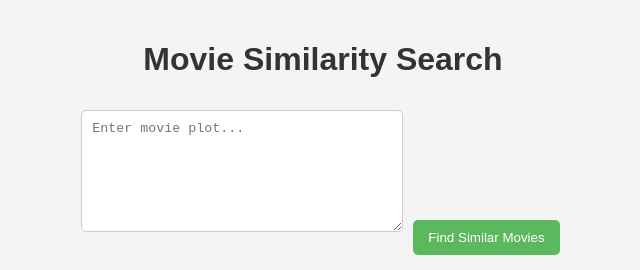
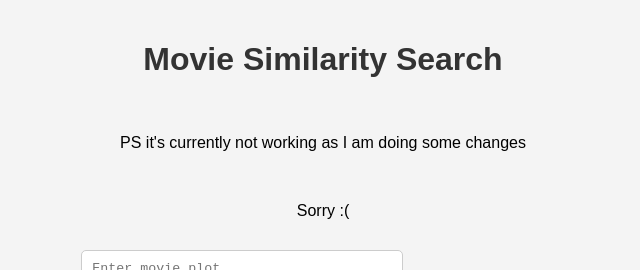
Before and after one commit to ahmed5145/Movies-Similarity-Recommender, a React (Create React App) app in the folder movie-similarity-frontend/: page / in a window 1280 px wide. Shown: the top 270 px of the page, without its empty margins (317-957 px from the left). Built offline with nearby package versions, Linux system fonts and the light colour scheme; no server answers.

Commit message:
Update App.js

```diff
--- a/movie-similarity-frontend/src/App.js
+++ b/movie-similarity-frontend/src/App.js
@@ -43,7 +43,9 @@ const App = () => {
 
   return (
     <div className="app">
-      <h1>Movie Similarity Search</h1>
+      <h1>Movie Similarity Search</h1><br></br>
+      <p> PS it's currently not working as I am doing some changes</p><br></br>
+      <p> Sorry :( </p>
       <MovieSearch handleSearch={handleSearch} />
       <button onClick={fetchMovies}>Show All Movies</button>
       {loading ? <p>Loading...</p> : <MovieList movies={movies} />}
```
